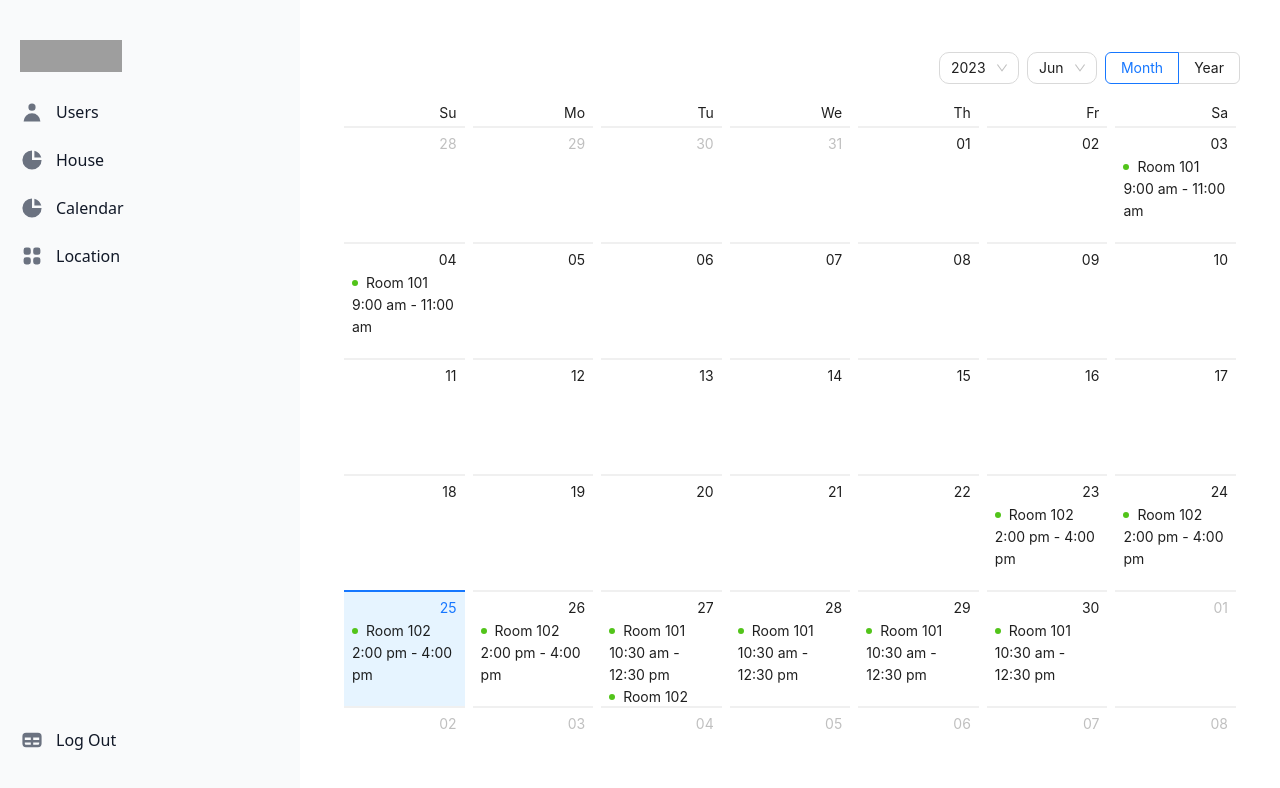
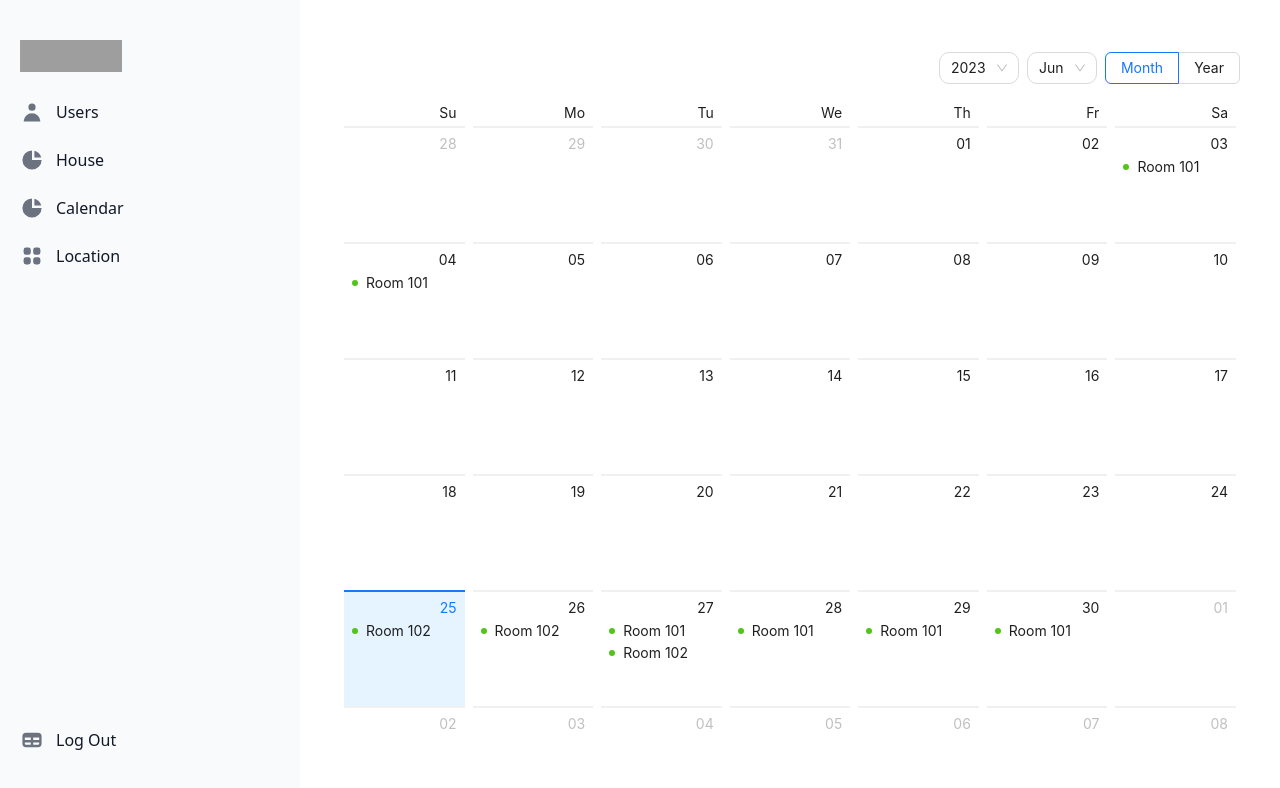
Before and after one commit to trandinhdanh/Booking-Airbnb, a React (Create React App) app in the folder Client/airbnb/: page /manager/calendar in a window 1280 px wide. Shown: the top 788 px of the page. Built offline with nearby package versions, Linux system fonts and the light colour scheme; grey boxes are pictures that could not be loaded.

Commit message:
fix date

```diff
--- a/Client/airbnb/src/Page/Manager/BookingCalendar.js
+++ b/Client/airbnb/src/Page/Manager/BookingCalendar.js
@@ -1,6 +1,5 @@
 import React from 'react';
 import { Badge, Calendar } from 'antd';
-import moment from 'moment';
 
 const BookingCalendar = () => {
   const roomBookings = [
@@ -8,12 +7,12 @@ const BookingCalendar = () => {
       roomNumber: 101,
       bookings: [
         {
-          start: moment('2023-06-27T10:30:00'),
-          end: moment('2023-06-30T12:30:00'),
+          start: '2023-06-27T10:30:00',
+          end: '2023-06-30T12:30:00',
         },
         {
-          start: moment('2023-06-03T09:00:00'),
-          end: moment('2023-06-04T11:00:00'),
+          start: '2023-06-03T09:00:00',
+          end: '2023-06-04T11:00:00',
         },
       ],
     },
@@ -21,8 +20,8 @@ const BookingCalendar = () => {
       roomNumber: 102,
       bookings: [
         {
-          start: moment('2023-06-23T14:00:00'),
-          end: moment('2023-06-27T16:00:00'),
+          start: '2023-06-25T14:00:00',
+          end: '2023-06-27T16:00:00',
         },
       ],
     },
@@ -31,9 +30,10 @@ const BookingCalendar = () => {
   const dateFullCellRender = (date) => {
     const bookings = roomBookings.map((room) => {
       const roomBookingsOnDate = room.bookings.filter((booking) => {
-        const startDate = booking.start.clone().subtract(1, 'day').toDate();
-        const endDate = booking.end.toDate();
-        const selectedDate = date.toDate();
+        const startDate = new Date(booking.start);
+        startDate.setDate(startDate.getDate() - 1);
+        const endDate = new Date(booking.end);
+        const selectedDate = new Date(date);
         return selectedDate >= startDate && selectedDate <= endDate;
       });
 
@@ -48,13 +48,6 @@ const BookingCalendar = () => {
         return (
           <div key={room.roomNumber}>
             <Badge status='success' text={`Room ${room.roomNumber}`} />
-            <ul>
-              {room.bookings.map((booking,index) => (
-                <li key={booking.start.toString()}>
-                  {booking.start.format('h:mm a')} - {booking.end.format('h:mm a')}
-                </li>
-              ))}
-            </ul>
           </div>
         );
       }
```
